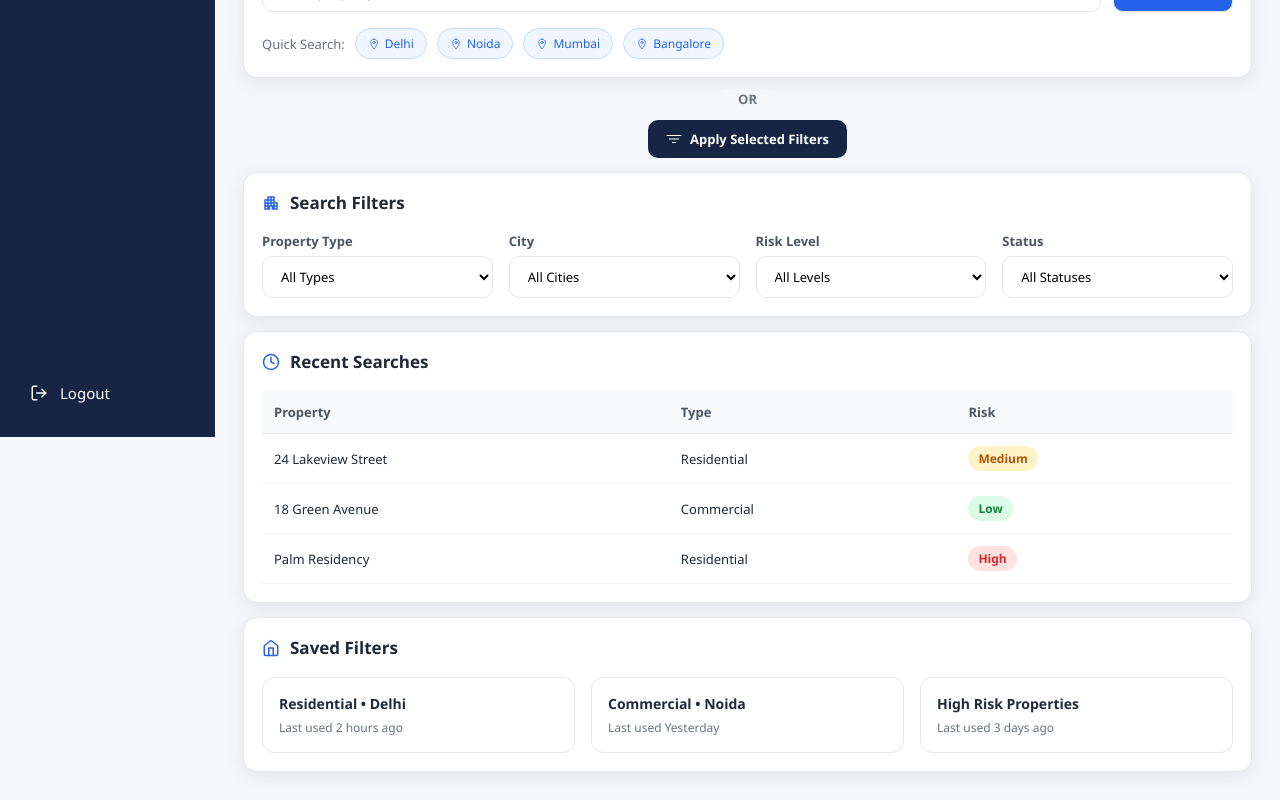
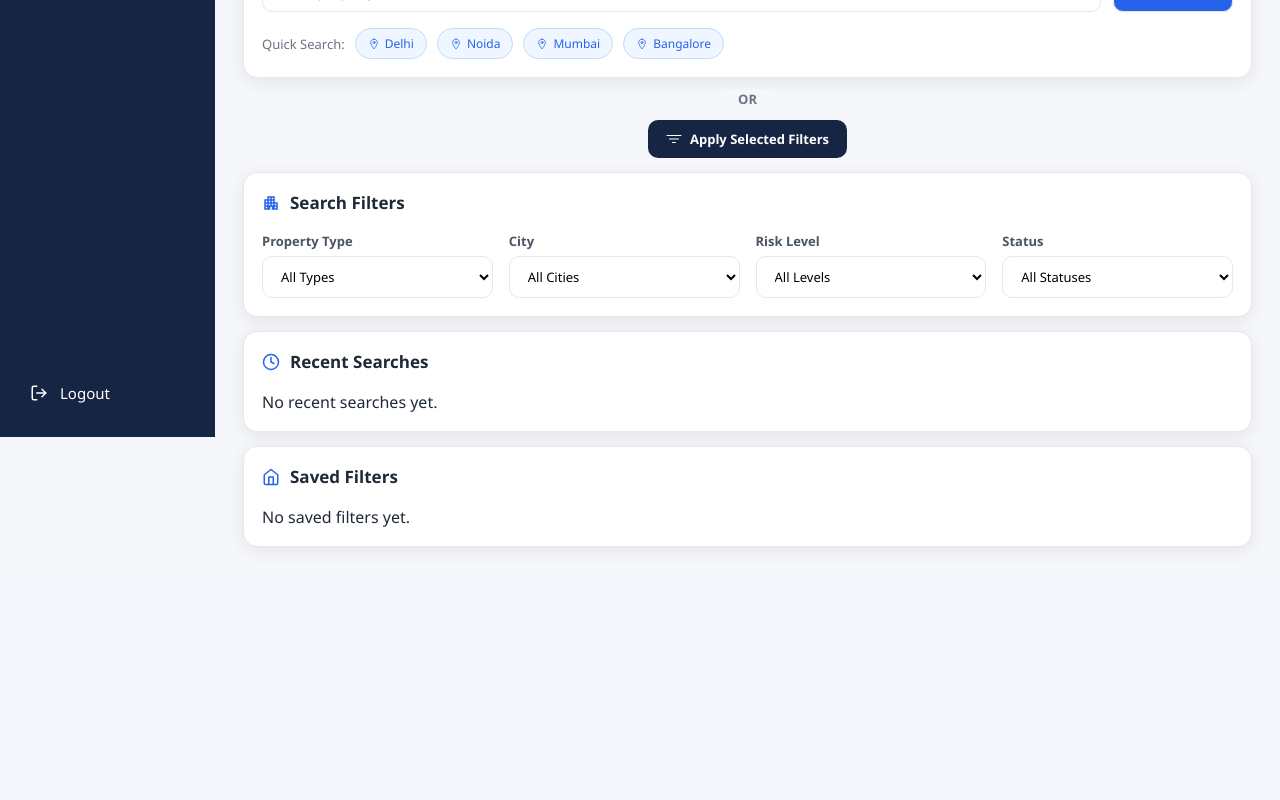
Before and after one commit to springboardmentor198/team-01, a React app in the folder frontend/: page /property-search in a window 1280 px wide. Shown: the part 363-1163 px from the top of the page. After the commit the page ends 938 px from the top, so only its background shows below. Built offline with nearby package versions, Linux system fonts and the light colour scheme; the HTML template or start-up script is replaced by a standard one.

Commit message:
Update PropertySearch.jsx

```diff
--- a/frontend/src/pages/PropertySearch/PropertySearch.jsx
+++ b/frontend/src/pages/PropertySearch/PropertySearch.jsx
@@ -37,23 +37,9 @@ function PropertySearch() {
     navigate(`/property-results?${params.toString()}`);
   };
 
-  const recentSearches = [
-    {
-      address: "24 Lakeview Street",
-      type: "Residential",
-      risk: "Medium",
-    },
-    {
-      address: "18 Green Avenue",
-      type: "Commercial",
-      risk: "Low",
-    },
-    {
-      address: "Palm Residency",
-      type: "Residential",
-      risk: "High",
-    },
-  ];
+  // TODO: replace with real data from api.getRecentSearches() once backend
+  // endpoint exists. Left empty (not fake data) until then.
+  const recentSearches = [];
 
   const quickLocations = [
     "Delhi",
@@ -198,6 +184,9 @@ function PropertySearch() {
             <FiClock />
             <h2>Recent Searches</h2>
           </div>
+          {recentSearches.length === 0 ? (
+            <p className="empty-state">No recent searches yet.</p>
+          ) : (
             <table className="recent-table">
               <thead>
                 <tr>
@@ -224,6 +213,7 @@ function PropertySearch() {
                 ))}
               </tbody>
             </table>
+          )}
         </section>
 
         {/* ================= SAVED FILTERS ================= */}
@@ -232,34 +222,9 @@ function PropertySearch() {
             <FiHome />
             <h2>Saved Filters</h2>
           </div>
-          <div className="saved-grid">
-            <div
-              className="saved-item"
-              style={{ cursor: "pointer" }}
-              onClick={() => navigate("/property-results?type=Residential&city=Delhi")}
-            >
-              <h4>Residential • Delhi</h4>
-              <p>Last used 2 hours ago</p>
-            </div>
-
-            <div
-              className="saved-item"
-              style={{ cursor: "pointer" }}
-              onClick={() => navigate("/property-results?type=Commercial&city=Noida")}
-            >
-              <h4>Commercial • Noida</h4>
-              <p>Last used Yesterday</p>
-            </div>
-
-            <div
-              className="saved-item"
-              style={{ cursor: "pointer" }}
-              onClick={() => navigate("/property-results?risk=High")}
-            >
-              <h4>High Risk Properties</h4>
-              <p>Last used 3 days ago</p>
-            </div>
-          </div>
+          {/* TODO: replace with real data from api.getSavedFilters() once
+              backend endpoint exists. */}
+          <p className="empty-state">No saved filters yet.</p>
         </section>
       </div>
     </Layout>
```
Lines whose indentation alone changed are shown as unchanged.
